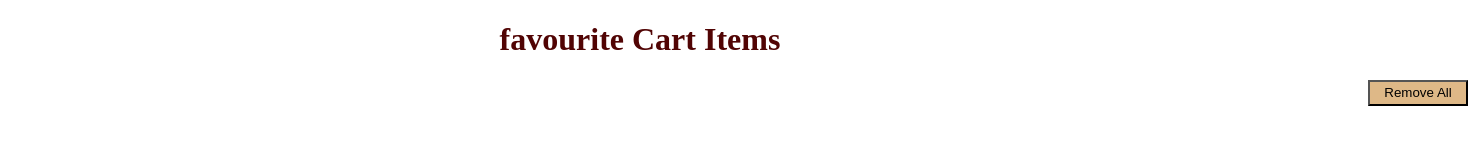
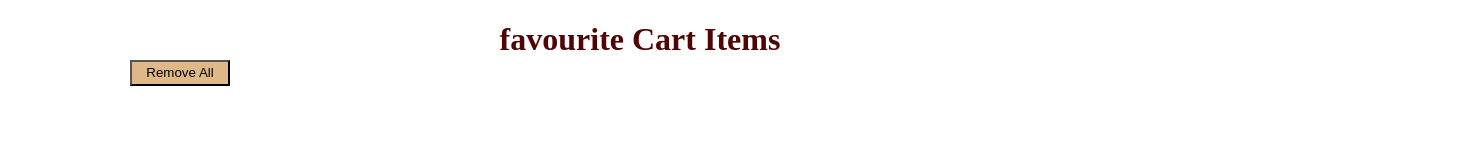
Before and after one commit to usamakhan12345/e-comm-website, a plain HTML site: page favoirtecard.html in a window 1280 px wide. Shown: the whole page, 1468 px wide, since content can reach past the window. Drawn offline with Linux system fonts and the light colour scheme.

Commit message:
Add files via upload
buttonWorking

```diff
--- a/favrCard.css
+++ b/favrCard.css
@@ -14,9 +14,9 @@ h1{
     color: rgb(81, 4, 4);
 }
 .btn{
-    position: relative;
-    top:0px;
-    left: 1360px;
+    position: absolute;
+    top: 60px;
+    left: 130px;
     background-color: burlywood;
     width: 100px;
     line-height: 20px;
```
